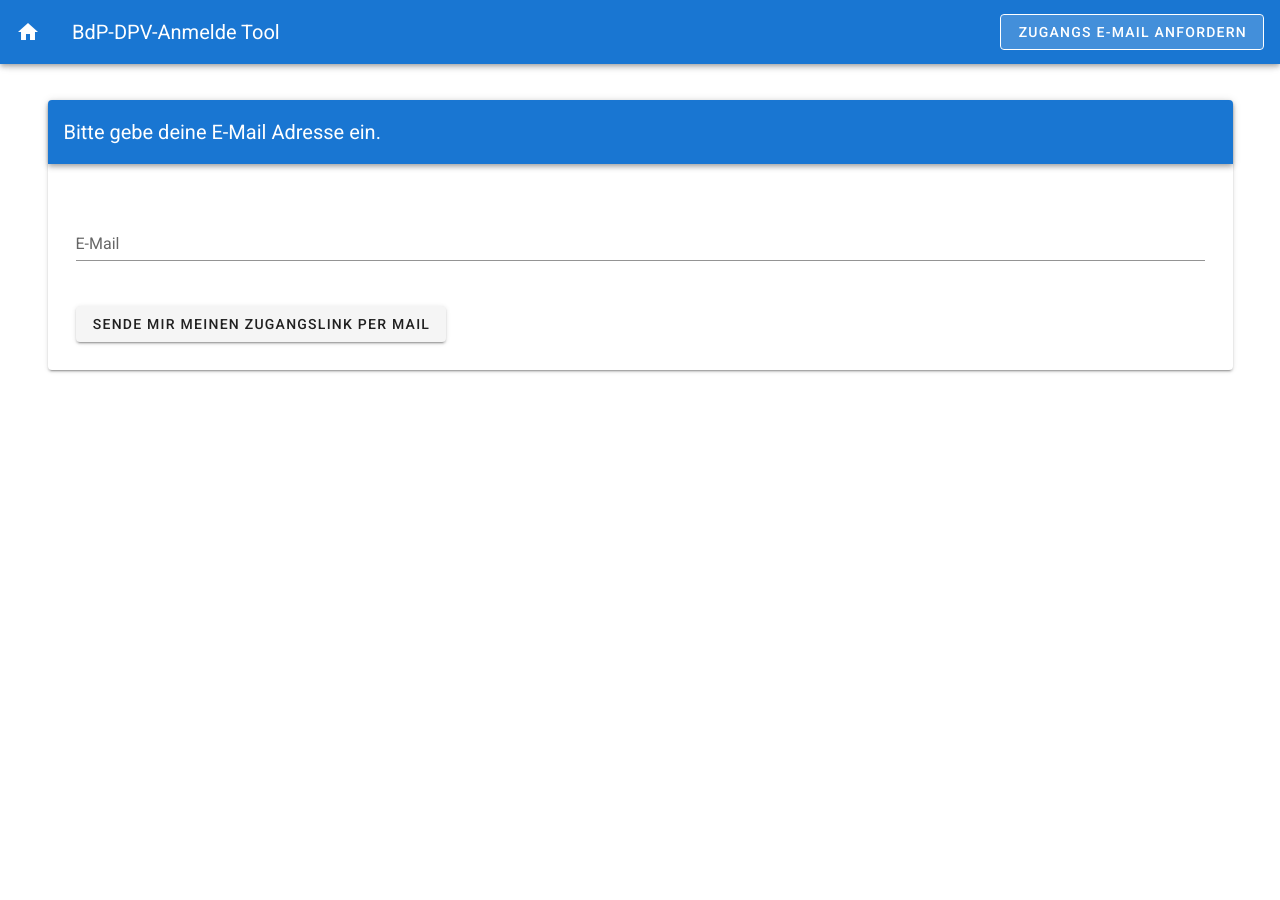
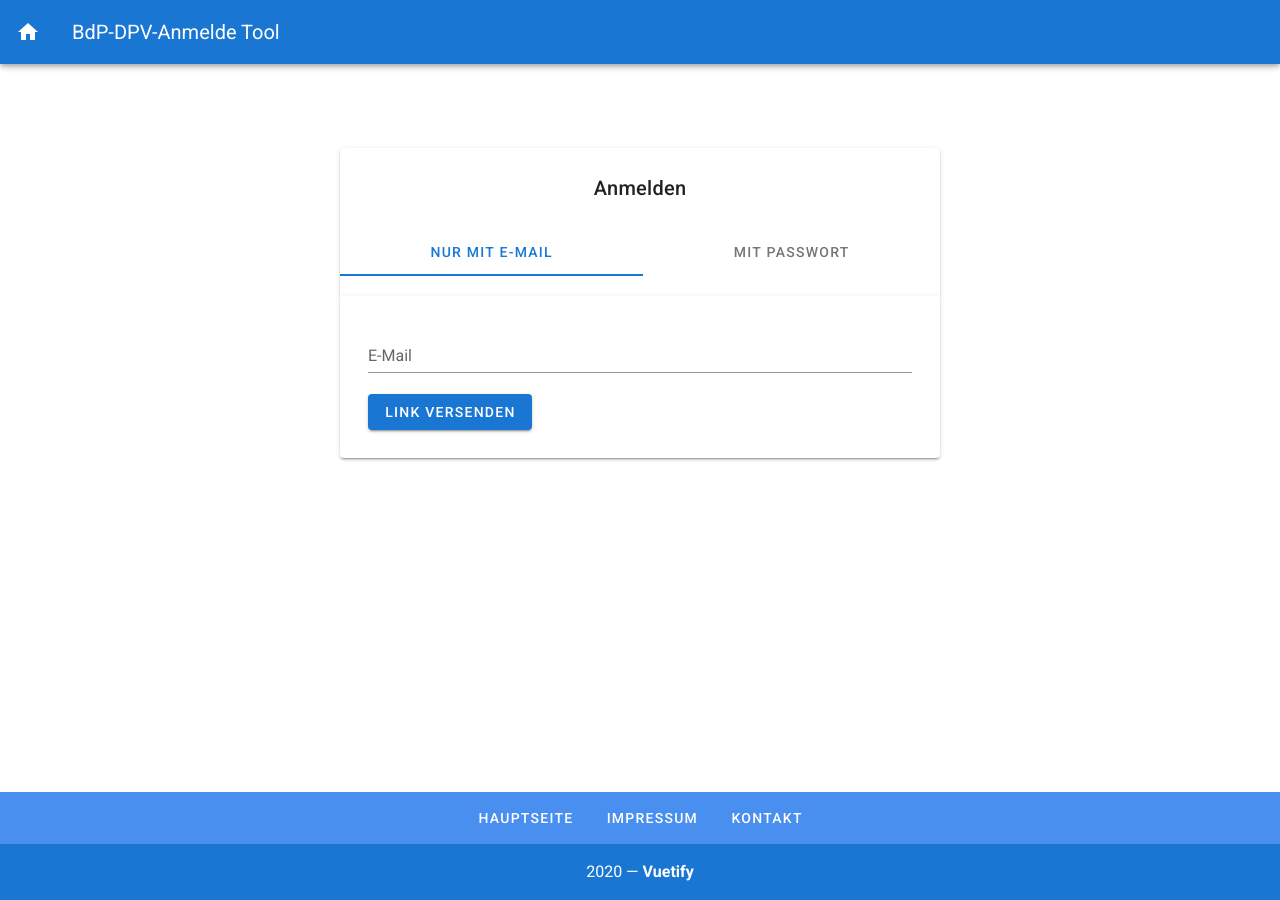
Before and after one commit to scout-tools/anmelde-tool, a Vue app in the folder frontend/: page /login in a window 1280 px wide. Built offline with nearby package versions, Linux system fonts and the light colour scheme; what vuetify-datetime-picker would draw is missing.

Commit message:
improved Login Form

```diff
--- a/frontend/src/views/Main.vue
+++ b/frontend/src/views/Main.vue
@@ -1,41 +1,51 @@
 <template>
   <v-app>
-    <v-app-bar
-      app
-      color="primary"
-      dark
-    >
-      <v-btn icon @click="$router.push('main')">
+    <v-app-bar app color="primary" dark>
+      <v-btn icon @click="$router.push({ name: 'login' });">
         <v-icon>mdi-home</v-icon>
       </v-btn>
-    <v-toolbar-title>BdP-DPV-Anmelde Tool</v-toolbar-title>
+      <v-toolbar-title>BdP-DPV-Anmelde Tool</v-toolbar-title>
       <v-spacer></v-spacer>
 
-      <v-btn icon v-if="isAuthenticated" @click="$router.push({name: 'eventOverview'})">
+      <v-btn
+        icon
+        v-if="isAuthenticated"
+        @click="$router.push({ name: 'eventOverview' })"
+      >
         <v-icon>mdi-view-list</v-icon>
       </v-btn>
 
-      <v-btn icon v-if="isAuthenticated" @click="$router.push({name: 'createEvent'})">
+      <v-btn
+        icon
+        v-if="isAuthenticated"
+        @click="$router.push({ name: 'createEvent' })"
+      >
         <v-icon>mdi-calendar-plus</v-icon>
       </v-btn>
 
-      <v-spacer/>
-      <v-btn
-        outlined
-        v-if="!isAuthenticated"
-        dark
-        to="/login">
-        Zugangs E-Mail Anfordern
-      </v-btn>
-      <v-btn
-        v-if="isAuthenticated"
-        outlined
-        dark
-        to="/logout">
+      <v-spacer />
+      <v-btn v-if="isAuthenticated" outlined dark @click="onLogoutClicked">
         Logout
       </v-btn>
     </v-app-bar>
-    <router-view/>
+    <router-view />
+    <v-footer color="primary lighten-1" padless absolute>
+      <v-row justify="center" no-gutters>
+        <v-btn
+          v-for="link in links"
+          :key="link"
+          color="white"
+          text
+          rounded
+          class="my-2"
+        >
+          {{ link }}
+        </v-btn>
+        <v-col class="primary lighten py-4 text-center white--text" cols="12">
+          {{ new Date().getFullYear() }} — <strong>Vuetify</strong>
+        </v-col>
+      </v-row>
+    </v-footer>
   </v-app>
 </template>
 
@@ -45,13 +55,19 @@ import { mapGetters } from 'vuex';
 export default {
   name: 'Main',
   computed: {
-    ...mapGetters([
-      'isAuthenticated',
-    ]),
+    ...mapGetters(['isAuthenticated']),
+  },
+  data: () => ({
+    links: ['Hauptseite', 'Impressum', 'Kontakt'],
+  }),
+  methods: {
+    onLogoutClicked() {
+      this.$store.commit('clearTokens');
+      this.$router.push({ name: 'login' });
+    },
   },
 };
 </script>
 
 <style scoped>
-
 </style>
--- a/frontend/src/views/login/Login.vue
+++ b/frontend/src/views/login/Login.vue
@@ -1,63 +1,109 @@
 <template>
-  <v-container class="max-width-class" pa-0>
+  <v-container pa-0 class="center">
+    <v-card max-width="600" class="mx-auto my-12">
+      <v-card-title class="text-center justify-center py-6">
+        Anmelden
+      </v-card-title>
+
+      <v-tabs v-model="tab" background-color="transparent" grow>
+        <v-tab> Nur mit E-Mail </v-tab>
+        <v-tab> Mit Passwort </v-tab>
+      </v-tabs>
+
+      <v-tabs-items v-model="tab">
+        <v-tab-item>
           <v-card>
-      <v-toolbar dark color="primary">
-        <v-toolbar-title>
-          {{ 'Bitte gebe deine E-Mail Adresse ein.' }}
-        </v-toolbar-title>
-        <v-spacer></v-spacer>
-      </v-toolbar>
             <v-card-text class="mt-5">
-        <div v-if="!emailSend">
-        <v-container>
+              <v-container v-if="!emailSend">
                 <v-row>
                   <v-col cols="12">
                     <v-text-field
                       label="E-Mail"
                       :error-messages="emailError"
                       type="email"
-                v-model="data.email"
+                      v-model="data_email.email"
                       v-on:keyup="onEmailTypInEmailField"
-                required>
+                      required
+                    >
                     </v-text-field>
                   </v-col>
                 </v-row>
-        </v-container>
-        <v-container>
-          <v-spacer/>
+                <v-spacer />
                 <v-btn
-            @click="onLoginClick">
-            Sende mir meinen Zugangslink per Mail
+                  color="primary"
+                  @click="onEmailLoginClick">
+                  Link versenden
                 </v-btn>
               </v-container>
-        </div>
-        <div v-else>
-          <v-container>
+              <v-container v-else>
                 <v-row>
                   <v-col cols="12">
                     {{ 'Die Mail wurde erfolgreich an' }}
-                {{ data.email }}
+                    {{ data_password.email }}
                     {{ 'versendet. Bitte guck in dein Postfach' }}
                   </v-col>
                 </v-row>
               </v-container>
-        </div>
             </v-card-text>
+          </v-card>
+        </v-tab-item>
+
+        <v-tab-item>
+          <v-card>
+            <v-card-text class="mt-5">
+              <v-container v-if="!emailSend">
+                <v-row>
+                  <v-col cols="12">
+                    <v-text-field
+                      label="E-Mail"
+                      :error-messages="emailError"
+                      type="email"
+                      v-model="data_password.username"
+                      required
+                    >
+                    </v-text-field>
+                  </v-col>
+                  <v-col cols="12">
+                    <v-text-field
+                      label="Passwort"
+                      type="password"
+                      v-model="data_password.password"
+                      v-on:keyup="onEmailTypInEmailField"
+                      required
+                    >
+                    </v-text-field>
+                  </v-col>
+                </v-row>
+                <v-spacer />
+                <v-btn
+                  color="primary"
+                  @click="onPasswordLoginClick">
+                  Einloggen
+                </v-btn>
+              </v-container>
+              <v-container v-else>
+                <v-row>
+                  <v-col cols="12">
+                    {{ 'Die Mail wurde erfolgreich an' }}
+                    {{ data_email.email }}
+                    {{ 'versendet. Bitte guck in dein Postfach' }}
+                  </v-col>
+                </v-row>
+              </v-container>
+            </v-card-text>
+          </v-card>
+        </v-tab-item>
+      </v-tabs-items>
     </v-card>
     <v-snackbar
       v-model="showSuccess"
       color="success"
-      y='top'
+      y="top"
       :timeout="timeout"
     >
       Du hast eine E-Mail bekommen.
     </v-snackbar>
-    <v-snackbar
-      v-model="showError"
-      color="error"
-      y='top'
-      :timeout="timeout"
-    >
+    <v-snackbar v-model="showError" color="error" y="top" :timeout="timeout">
       {{ responseObj }}
     </v-snackbar>
   </v-container>
@@ -76,9 +122,15 @@ export default {
     timeout: 3000,
     responseObj: null,
     API_URL: process.env.VUE_APP_API,
-    data: {
+    data_email: {
       email: '',
     },
+    data_password: {
+      username: '',
+      password: '',
+    },
+    tab: null,
+    items: ['Appetizers', 'Entrees'],
   }),
   computed: {
     emailError() {
@@ -86,26 +138,40 @@ export default {
     },
   },
   methods: {
-    onEmailTypInEmailField(event) { // eslint-disable-line
-      if (event.code === 'Enter') {
-        this.onLoginClick();
-      }
+    onEmailTypInEmailField() {
     },
-    onLoginClick() {
+    onEmailLoginClick() {
       const me = this; // eslint-disable-line
-      axios.post(`${this.API_URL}auth/register/`, this.data)
+      axios
+        .post(`${this.API_URL}auth/register/`, this.data_email)
         .then((response) => {
           this.emailSend = true;
-          this.onSuccessfulLogin(response);
+          this.onSuccessfulEmailSent(response);
         })
         .catch((error) => {
-          debugger;
           this.responseObj = error.response.data[0]; // eslint-disable-line
           this.showError = true;
         });
     },
+    onPasswordLoginClick() {
+      const me = this; // eslint-disable-line
+      axios
+        .post(`${this.API_URL}auth/token/`, this.data_password)
+        .then((response) => {
+          this.$store.commit('setTokens', response.data.access, response.data.refresh);
+          this.onSuccessfulLogin();
+        })
+        .catch((error) => {
+          debugger;
+          this.responseObj = error.response.data.detail; // eslint-disable-line
+          this.showError = true;
+        });
+    },
+    onSuccessfulEmailSent() {
+      this.showSuccess = true;
+    },
     onSuccessfulLogin() {
-      this.showSuccess = true;
+      this.$router.push({ name: 'eventOverview' });
     },
   },
   validators: {
@@ -116,7 +182,3 @@ export default {
   },
 };
 </script>
-
-<style scoped>
-
-</style>
```
Lines whose indentation alone changed are shown as unchanged.
